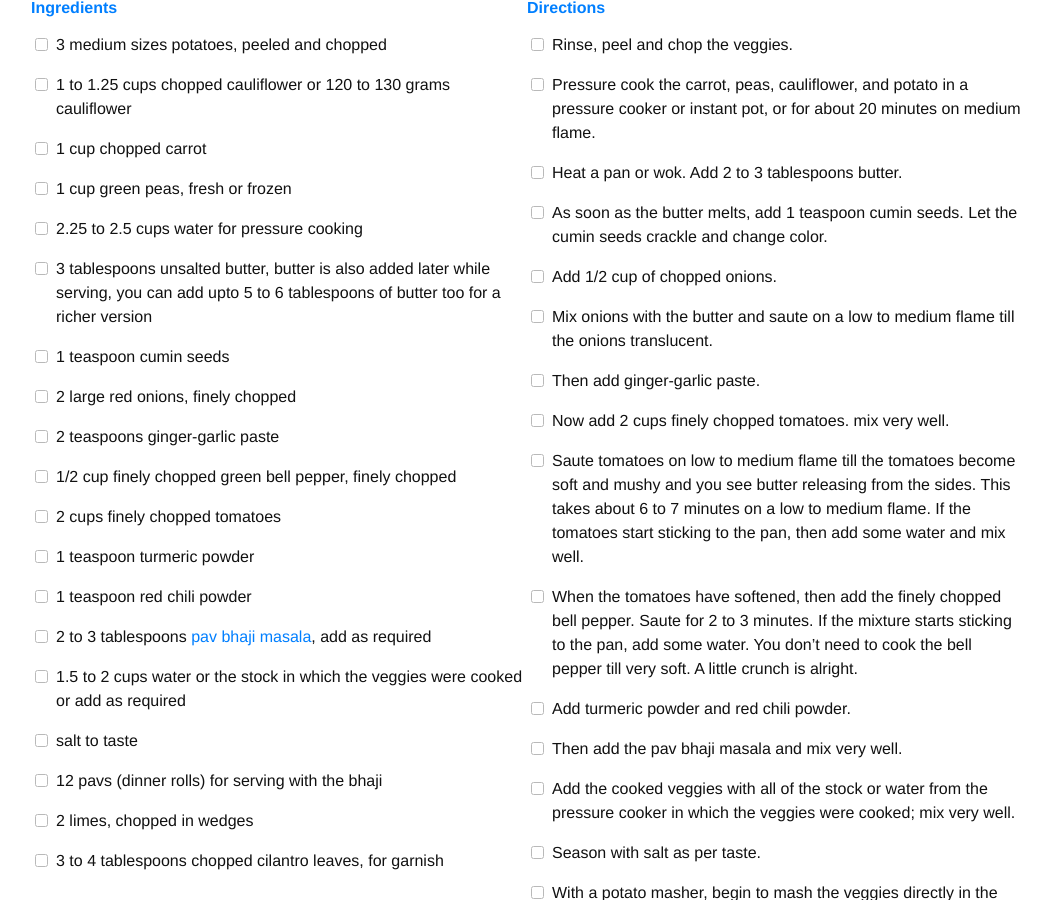
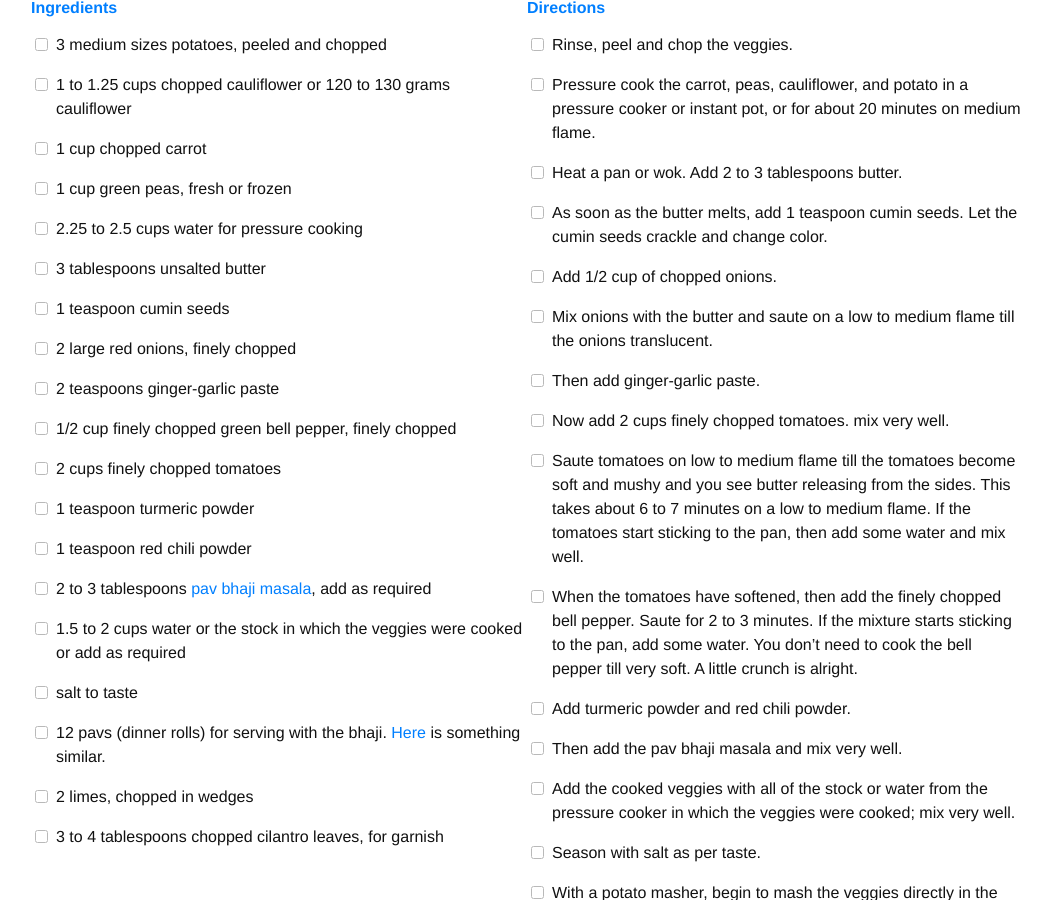
Before and after one commit to vsetlur/octocookbook, a Jekyll site: the page built from _recipes/pav-bhaji.md, in a window 1280 px wide and 900 px high, scrolled down 1011 px. Shown: the whole window, without its empty margins (113-1164 px from the left). Built offline with Jekyll 4.4.1, drawn with Linux system fonts in a browser that asks for light colours; nearby versions of some CDN libraries; some web fonts are replaced.

Commit message:
few more edits

```diff
--- a/_recipes/pav-bhaji.md
+++ b/_recipes/pav-bhaji.md
@@ -11,7 +11,7 @@ ingredients:
 - 1 cup chopped carrot
 - 1 cup green peas, fresh or frozen
 - 2.25 to 2.5 cups water for pressure cooking
-- 3 tablespoons unsalted butter, butter is also added later while serving, you can add upto 5 to 6 tablespoons of butter too for a richer version
+- 3 tablespoons unsalted butter
 - 1 teaspoon cumin seeds
 - 2 large red onions, finely chopped
 - 2 teaspoons ginger-garlic paste
@@ -22,7 +22,7 @@ ingredients:
 - 2 to 3 tablespoons <a href="https://www.amazon.com/MDH-Pav-Bhaji-Masala-100g/dp/B00303RXJU">pav bhaji masala</a>, add as required
 - 1.5 to 2 cups water or the stock in which the veggies were cooked or add as required
 - salt to taste
-- 12 pavs (dinner rolls) for serving with the bhaji
+- 12 pavs (dinner rolls) for serving with the bhaji. <a href="http://www.traderjoesreviews.com/product/trader-joes-pull-apart-dinner-rolls-reviews/">Here</a> is something similar.
 - 2 limes, chopped in wedges
 - 3 to 4 tablespoons chopped cilantro leaves, for garnish
 
```
